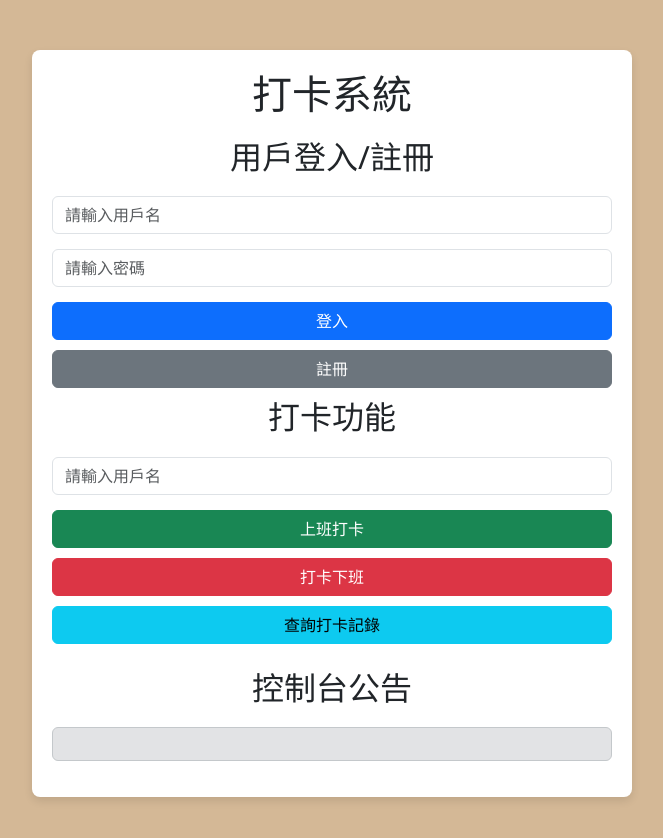
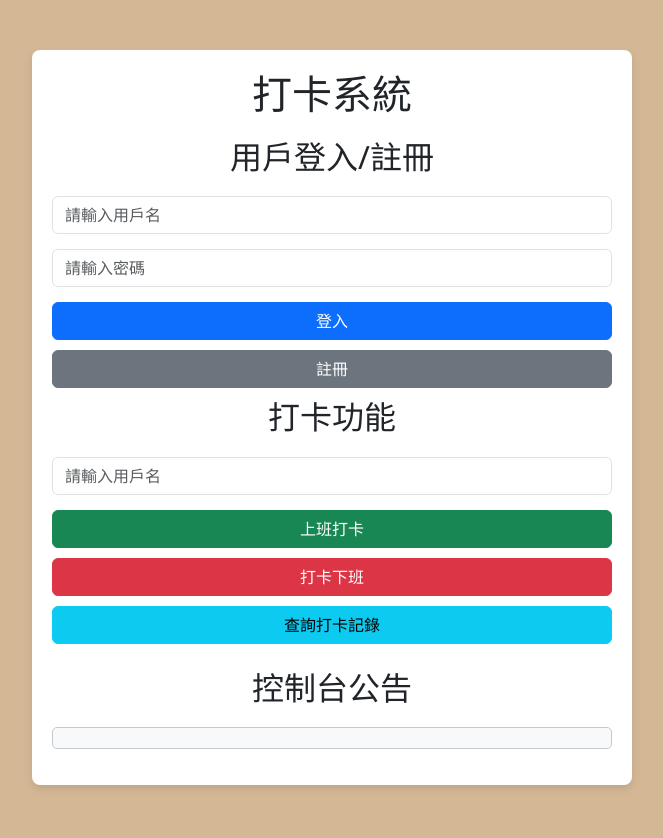
Before and after one commit to CYHFREDA/SpecialTopic, a plain HTML site: page frontend/index.html in a window 1280 px wide. Shown: the whole page, without its empty margins (308-971 px from the left). Drawn offline with nearby package versions, Linux system fonts and the light colour scheme; no server answers.

Commit message:
Update index.css

```diff
--- a/frontend/index.css
+++ b/frontend/index.css
@@ -36,7 +36,10 @@ h1, h2 {
 }
 
 #announcements {
-    list-style-type: disc;
-    padding-left: 20px;
+    list-style-type: disc; /* 設定條列符號樣式為實心圓 */
+    padding-left: 20px; /* 增加內邊距 */
     margin-top: 15px;
+    background-color: #f8f9fa; /* 增加背景顏色 */
+    border-radius: 5px; /* 增加圓角 */
+    padding: 10px; /* 增加內邊距 */
 }
```
